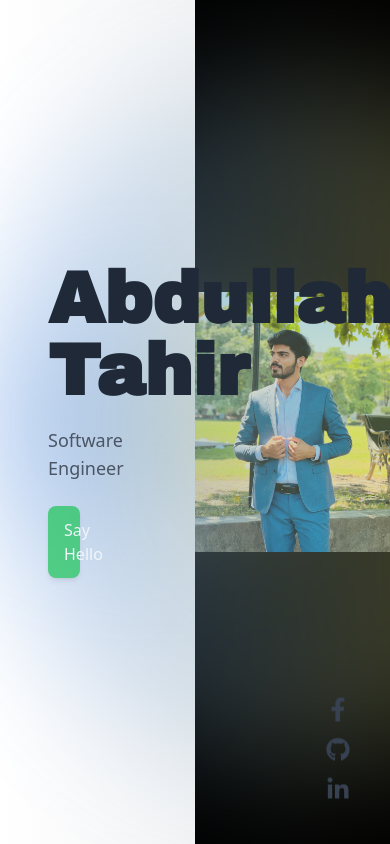
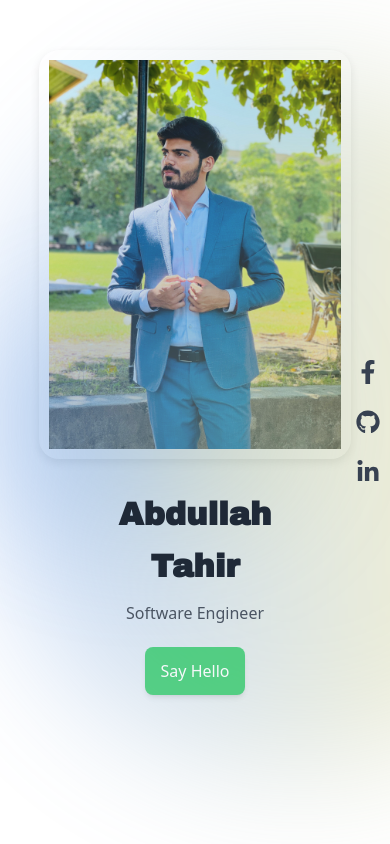
Before and after one commit to ABAbdulah/portfolio-website, a React (Vite) app: page / in a window 390 px wide. Built offline with nearby package versions, Linux system fonts and the light colour scheme.

Commit message:
new changes

```diff
--- a/src/components/AboutMe.jsx
+++ b/src/components/AboutMe.jsx
@@ -19,14 +19,9 @@ function AboutMe() {
 };
   return (
     <>
-    <div className="flex flex-col md:flex-row items-center justify-center min-h-screen bg-white p-6">
-
-    <div className="flex flex-col md:flex-row items-center md:items-start bg-white min-h-screen p-6">
-      {/* Left Side - Image */}
-      <div className="relative flex justify-center items-center min-h-screen bg-white">
-      {/* Profile Image */}
-
-
+    <div className="flex flex-col md:flex-row items-center justify-center min-h-screen\ p-6">
+    <div className="Image-bg flex flex-col md:flex-row items-center md:items-start min-h-screen p-6">
+      <div className=" Image-bg2 relative flex justify-center items-center min-h-screen">
       {/* Green Box */}
       <motion.div
         initial={{ x: -200, opacity: 0 }}
@@ -107,7 +102,7 @@ function AboutMe() {
           </div><div>
             <p className="font-semibold">My Resume</p> <button
             onClick={handleDownload}
-            className="px-6 py-3mt-6 mt-3 bg-green-500 text-white py-3 px-4 rounded-lg shadow-md hover:bg-green-600 relative z-10 archivo-variable transition-all duration-300"
+            className="px-6 py-3mt-6 mt-3 bg-green-500 text-white py-3 px-4 rounded-lg shadow-md hover:bg-green-600 relative z-10 archivo-variable transition-all duration-300 w-60"
           >
             Download My Resume
           </button>
--- a/src/components/HomePage.jsx
+++ b/src/components/HomePage.jsx
@@ -46,7 +46,7 @@ const HomePage = () => {
       {/* Main Content */}
       <div className="flex h-screen">
         {/* Left Section */}
-        <div className="w-1/2 bg-gradient-to-r from-white to-gray-100 flex flex-col justify-center p-12">
+        <div className="name-container w-1/2 bg-gradient-to-r flex flex-col justify-center p-12">
         <div className="absolute left-0 top-1/2 transform -translate-y-1/2 w-[300px] h-[200px] bg-gradient-to-r from-blue-500 to-yellow-300 opacity-30 blur-3xl rounded-full"></div>
         <div className="absolute left-0 top-1/2 transform -translate-y-1/2 w-[600px] h-[700px] bg-gradient-to-r from-blue-500 to-yellow-300 opacity-30 blur-3xl rounded-full"></div>
 
@@ -61,7 +61,7 @@ const HomePage = () => {
         </div>
 
         {/* Right Section */}
-        <div className="w-1/2 bg-black flex justify-center items-center">
+        <div className="w-1/2 bg-black flex justify-center items-center profile-container">
           <img
           src={profileImage}
           alt="Abdullah Tahir"
--- a/src/components/MyProjects.jsx
+++ b/src/components/MyProjects.jsx
@@ -63,8 +63,8 @@ const MyProjects = () => {
         >
           {/* Left Section - Text */}
           <div className="md:w-1/2 w-full p-6">
-            <h1 className="text-4xl font-bold mb-0 text-green-950">{project.title}</h1>
-            {project.shortTitle && <h3 className=" text-black text-2xl mb-5 archivo-black  text-justify">{project.shortTitle}</h3>}
+            <h1 className="text-4xl font-bold mb-0 archivo-black mb-2 text-green-950">{project.title}</h1>
+            {project.shortTitle && <h5 className=" text-black text-2xl font-bold  mb-5  text-center">{project.shortTitle}</h5>}
             <p className="text-black  text-justify archivo-variable mb-4">
               <b>Project Description: </b> {project.description}
             </p>
--- a/src/css/AboutMe.css
+++ b/src/css/AboutMe.css
@@ -18,16 +18,25 @@
 }
 @media screen and (max-width: 768px) {
     .blue-shade{
-        height: 25%;
-        width: 45%;
-        margin-bottom: 55%;
+        height: 45%;
+        width: 70%;
+        margin-bottom: 50%;
         margin-left: 30px;
 }
 
     .green-shade{
-        height: 25%;
-        width: 45%;
+
+        height: 55%;
+        width: 85%;
         margin-bottom: 45%;
         margin-left: 50px;
     }
+    .Image-bg{
+        margin-top: -60%;
+        margin-bottom: -20%;
+    }
+    .Image-bg2{
+        margin-top: -10%;
+        margin-bottom: -20%;
+    }
 }
--- a/src/css/HomePage.css
+++ b/src/css/HomePage.css
@@ -1,3 +1,73 @@
-.say-hello-btn{
-    max-width: 30%;
-}
+@media (max-width: 640px) {
+    .flex.h-screen {
+      flex-direction: column;
+      align-items: center;
+      text-align: center;
+      margin-top: 10px;
+      margin-bottom: -40px;
+    }
+
+    .bg-black {
+      display: flex;
+      justify-content: center;
+      align-items: center;
+      padding: 20px;
+    }
+
+    .bg-gradient-to-r {
+      text-align: center;
+      padding: 10px;
+      order: 2;
+    }
+
+    .profile-container {
+      order: 1;
+      background: white;
+      border-radius: 20px;
+      padding: 10px;
+      box-shadow: 0px 4px 10px rgba(0, 0, 0, 0.1);
+      overflow: hidden;
+      width: 80%;
+      margin-top: 40px;
+    }
+
+
+    .profile-image {
+      width: 100%;
+      height: 80vh;
+      border-radius: 20px;
+      object-fit: cover;
+    }
+
+    .archivo-black {
+      text-align: center;
+      font-size: 2rem;
+      margin-top: 20px;
+    }
+
+    .text-lg {
+      font-size: 1rem;
+    }
+
+    .say-hello-btn {
+      display: block;
+      margin: 20px auto;
+    }
+
+    .fixed.right-10.bottom-10 {
+      right: 10px;
+      bottom: 50%;
+      transform: translateY(50%);
+      flex-direction: column;
+      gap: 10px;
+    }
+
+    .name-container {
+      margin-top: 10px;
+      order: 2;
+      animation: none;
+    }  /* Disable float animation on mobile */
+    .animate-float {
+      animation: none !important;
+    }
+  }
```
